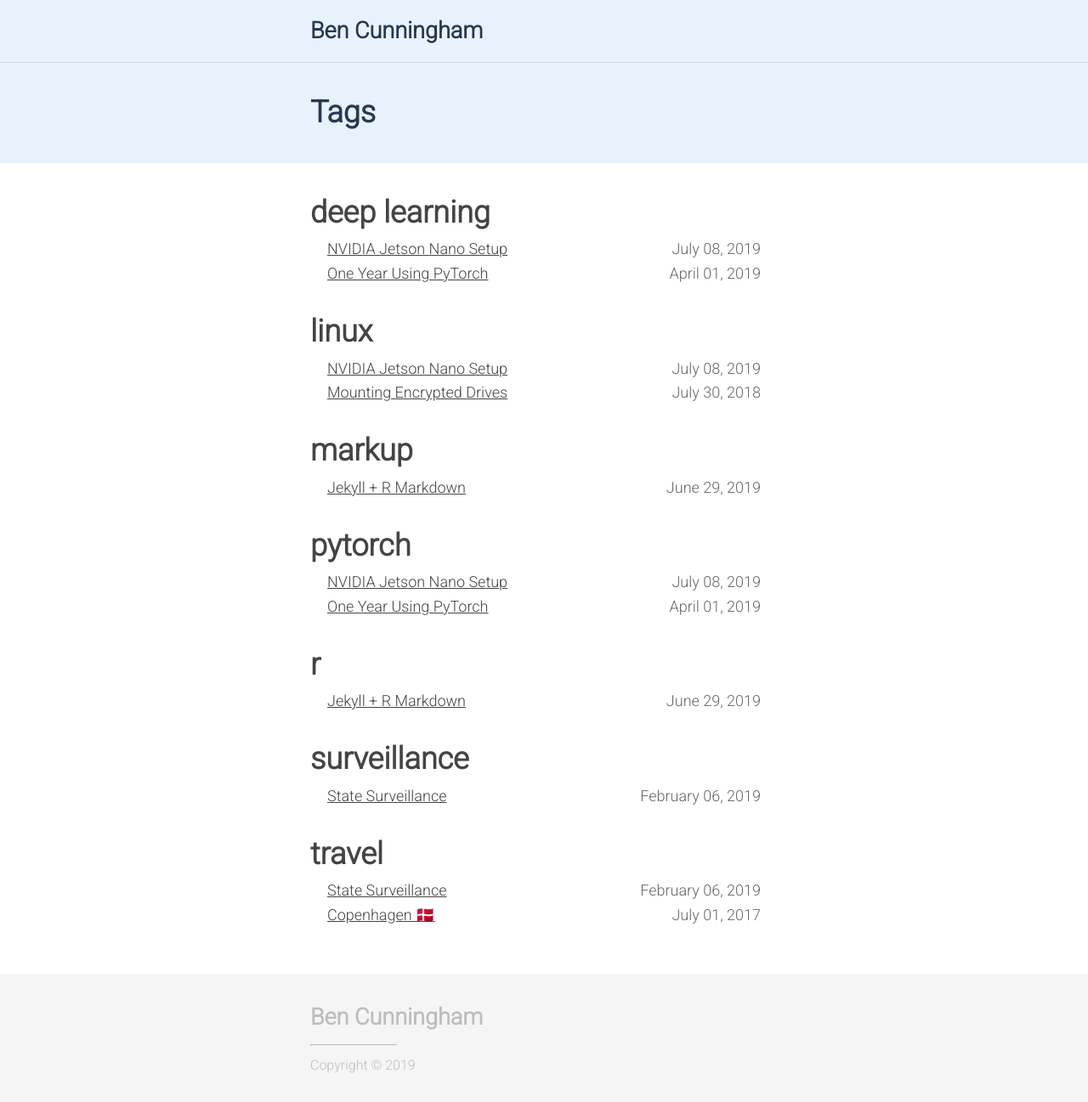
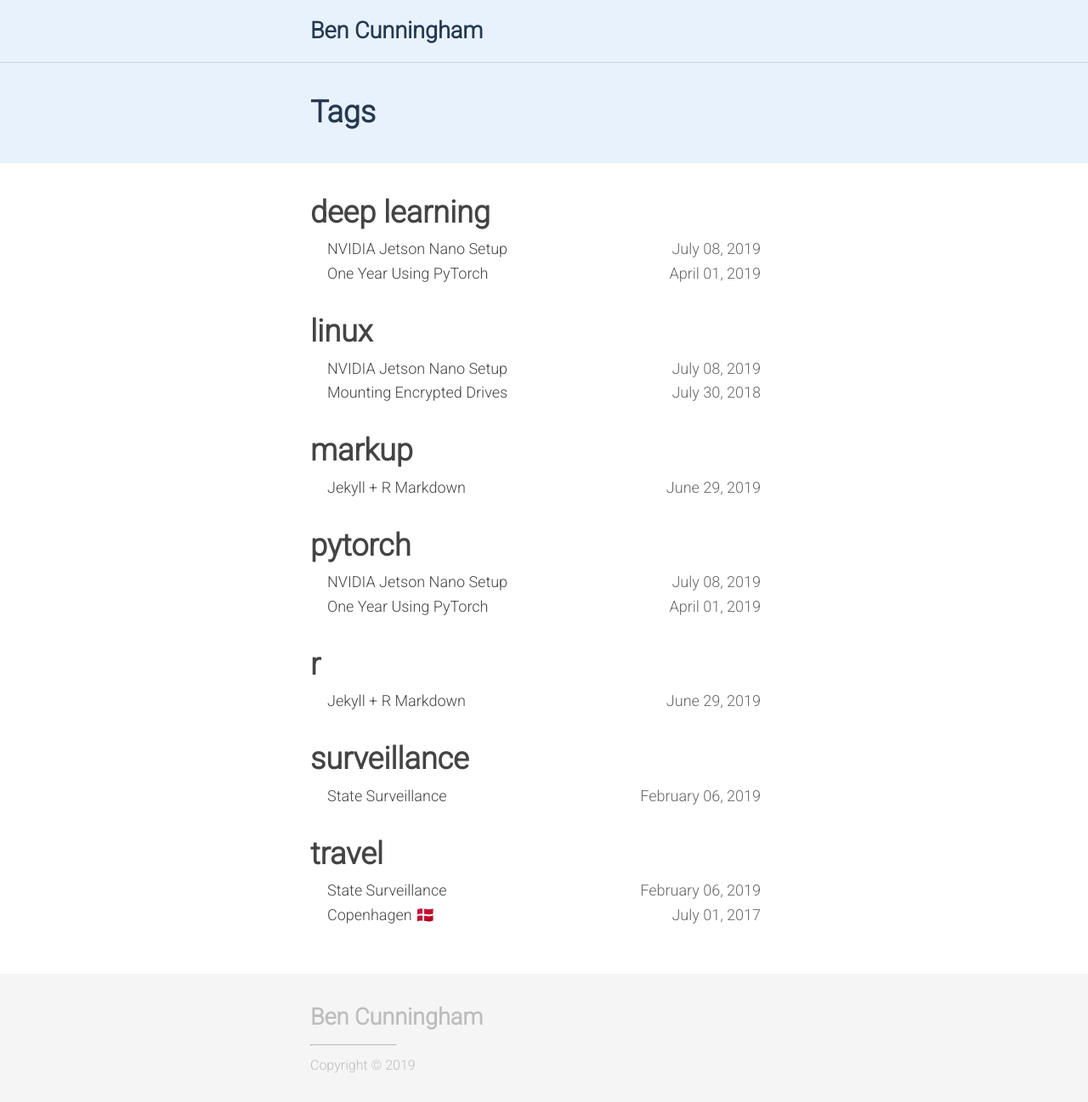
Before and after one commit to benjcunningham/benjcunningham.github.io, a Jekyll site: the page built from tags/index.html, in a window 1280 px wide. Shown: the whole page at 85% size. Built offline with Jekyll 4.4.1, drawn with Linux system fonts in a browser that asks for light colours.

Commit message:
Fix link decoration again

```diff
--- a/_sass/_layout.scss
+++ b/_sass/_layout.scss
@@ -70,3 +70,7 @@
     background-color: #fff;
     border: unset;
 }
+
+.roll a {
+    text-decoration: none;
+}
```
